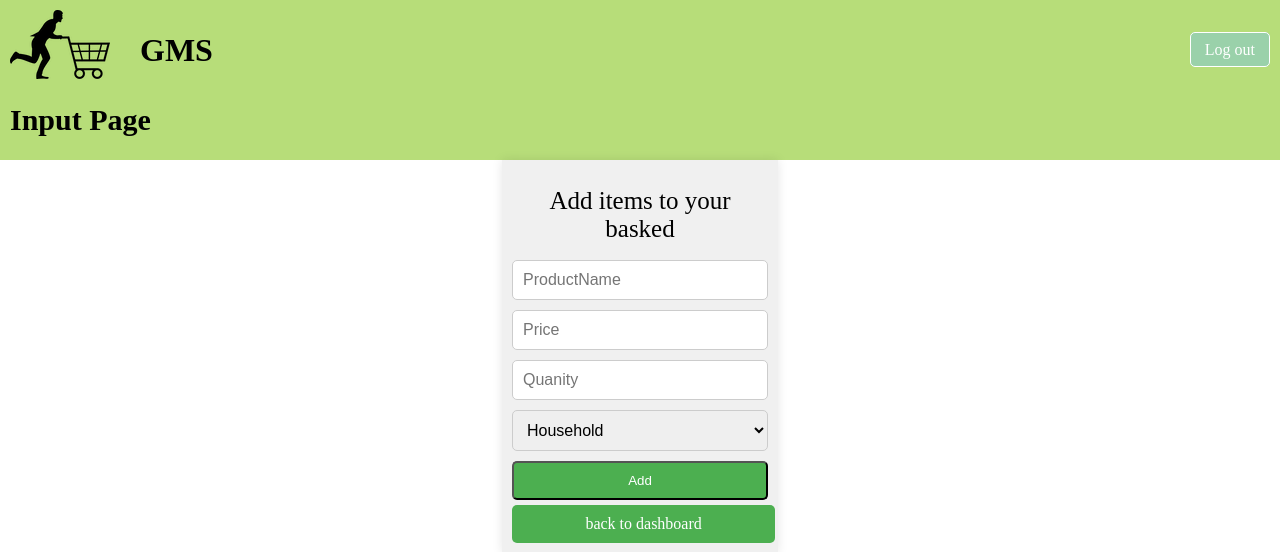
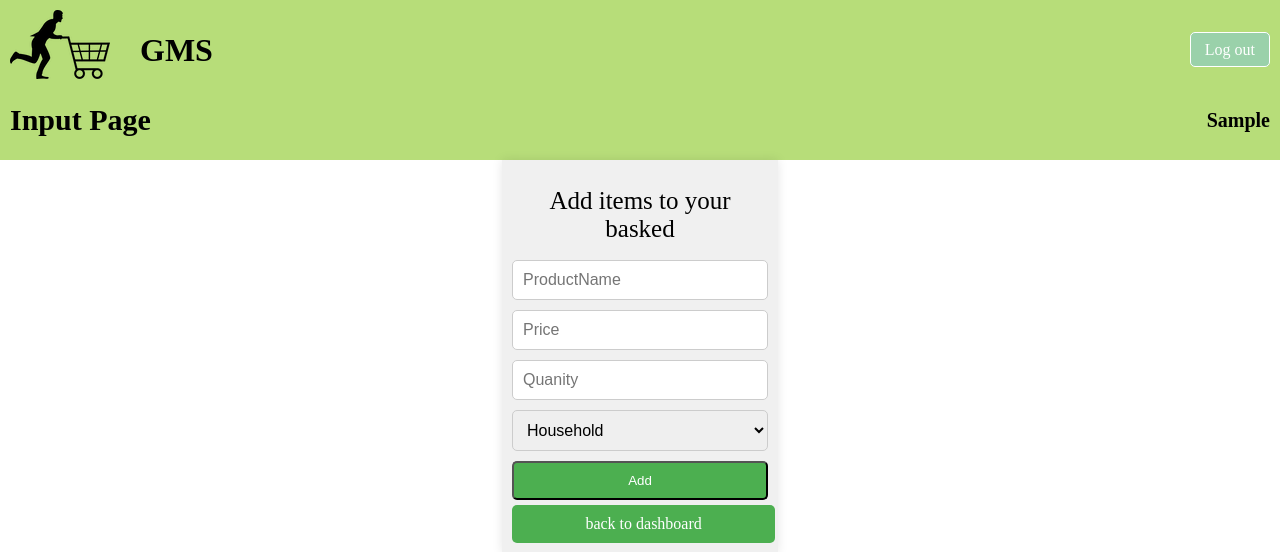
Before and after one commit to gustavoperess/Inventory-Management-System, a Flask app: page /add_item in a window 1280 px wide. Shown: the top 552 px of the page. Run offline with Flask 3, Linux system fonts and the light colour scheme; the visitor is signed in with stand-in values (Sample User, id 1); some libraries are stand-ins or nearby versions.

Commit message:
changes to the add page.

```diff
--- a/app.py
+++ b/app.py
@@ -169,7 +169,7 @@ def add_item():
         product = ProductRepository(connection)
         new_product = Product(None, add_form.product_name.data.title(), add_form.quantity.data, add_form.category.data, add_form.price.data , today , current_user.id)
         product.create(new_product)
-    return render_template('add_item.html', form=add_form)
+    return render_template('add_item.html', form=add_form, user=current_user)
 
 
 
--- a/static/styles/add_item.css
+++ b/static/styles/add_item.css
@@ -176,3 +176,10 @@ header .logout-button {
     font-size: 30px;
     /* Adjust as needed */
     }
+
+.user-heading {
+      margin: 0;
+      text-align: center;
+      color: black;
+      font-size: 20px;
+      }
--- a/templates/add_item.html
+++ b/templates/add_item.html
@@ -18,6 +18,7 @@
         </div>
         <div class="actions-container">
             <h1 class="dashboard-heading">Input Page </h1>
+            <h1 class="user-heading">{{ user.username.title() }}</h1>
         </div>
     </header>
 
```
